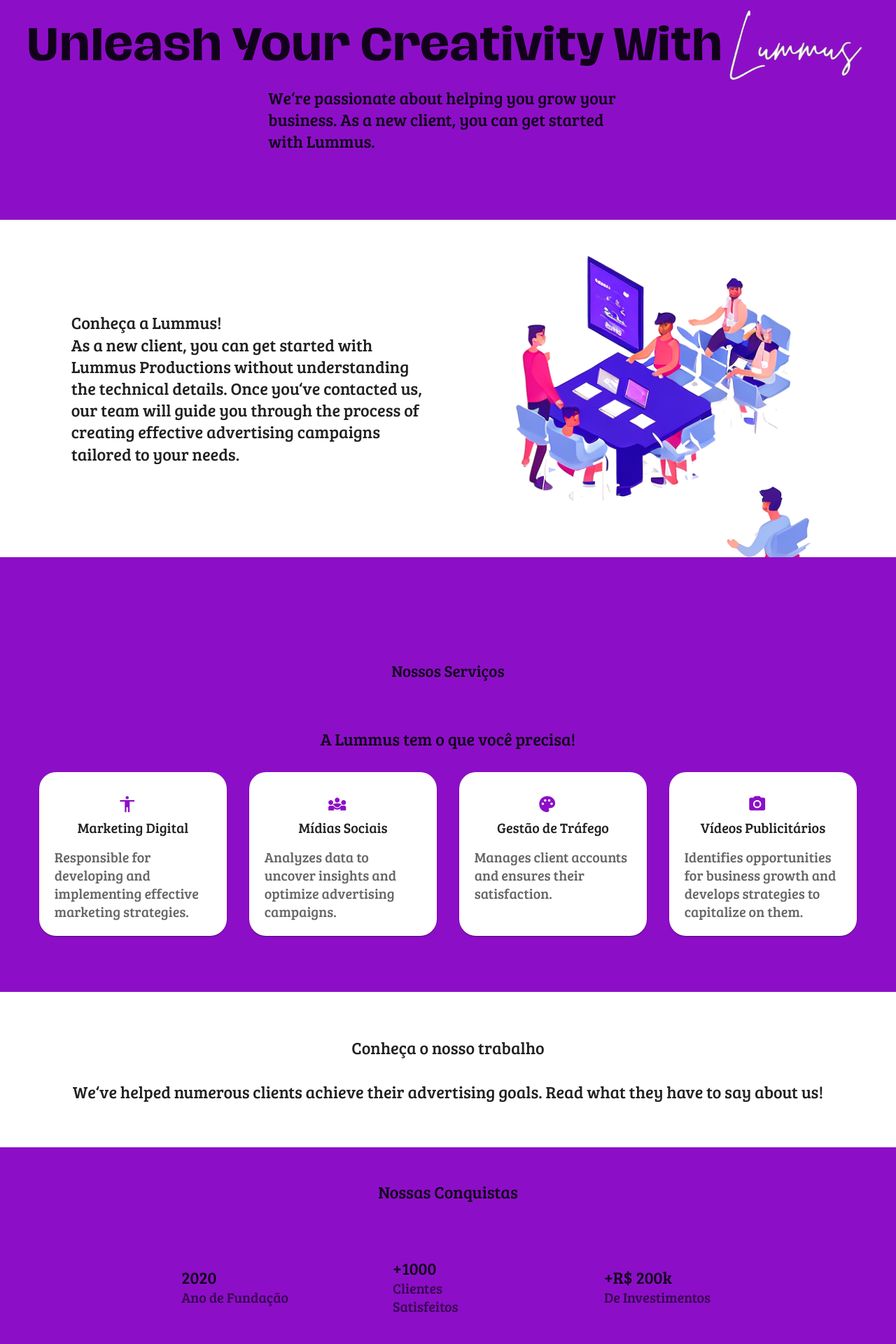
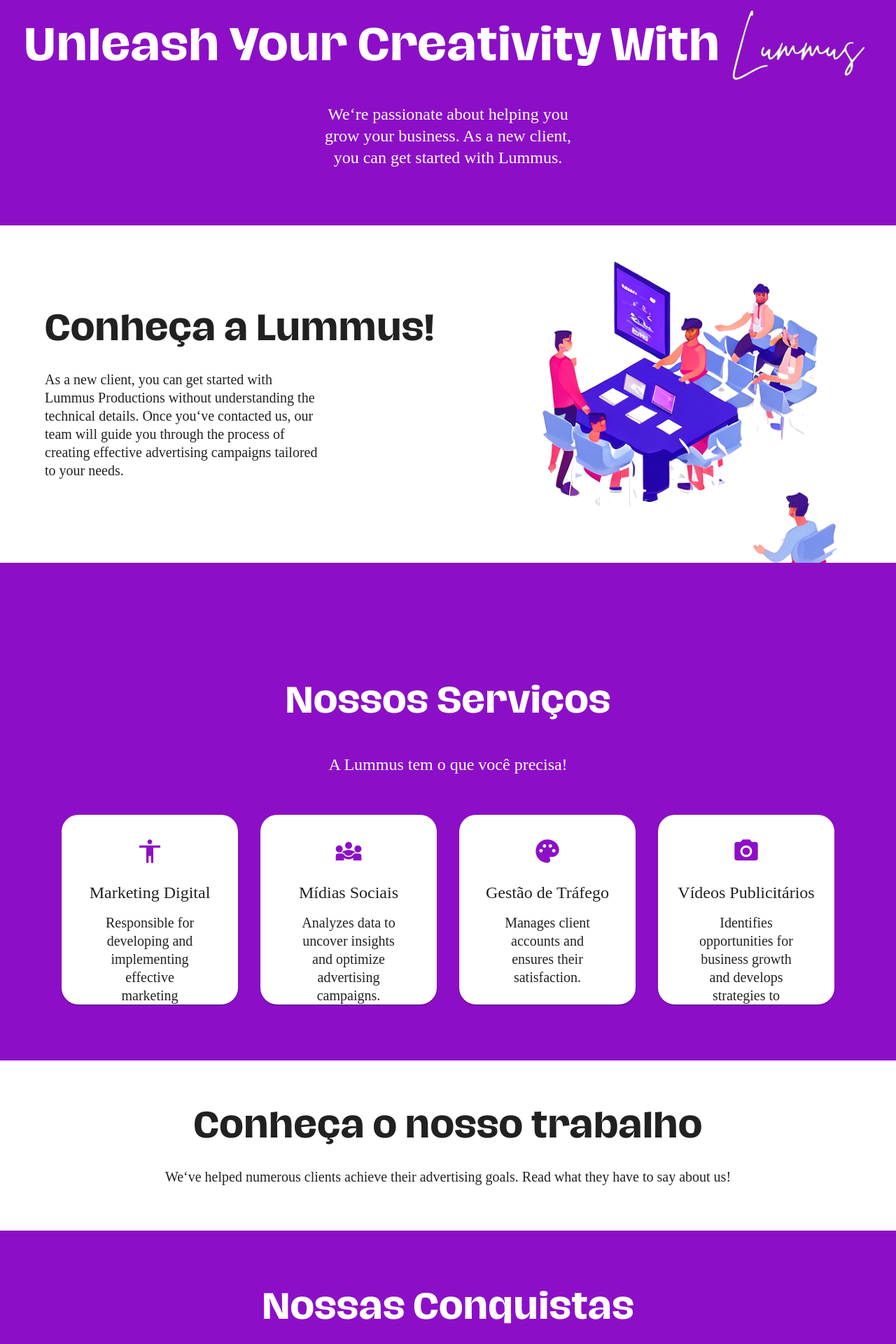
Before and after one commit to johannDeLaCruz/lummus_productions, a React (Vite) app: page / in a window 1280 px wide. Shown: the part 180-2100 px from the top of the page at 70% size. Built offline with nearby package versions, Linux system fonts and the light colour scheme.

Commit message:
fix(layout): :construction: fix layout and typography elements

```diff
--- a/src/components/AboutUs.jsx
+++ b/src/components/AboutUs.jsx
@@ -10,18 +10,19 @@
         <Stack
           direction={"row"}
           justifyContent={"center"}
-          spacing={8}
+          spacing={12}
           alignItems={"center"}
         >
-          <Box>
-            <Typography>Conheça a Lummus!</Typography>
-            <Typography width={"40ch"}>
+          <Stack spacing={4}>
+            <Typography variant="h2">Conheça a Lummus!</Typography>
+            <Typography width={"40ch"} variant="body2">
               As a new client, you can get started with Lummus Productions
               without understanding the technical details. Once you&lsquo;ve
               contacted us, our team will guide you through the process of
               creating effective advertising campaigns tailored to your needs.
             </Typography>
-          </Box>
+          </Stack>
+
           <img src="/src/assets/about_us_img.png" alt="about-us-img" />
         </Stack>
       </Container>
--- a/src/components/Bio.jsx
+++ b/src/components/Bio.jsx
@@ -17,7 +17,7 @@
           justifyContent={"space-between"}
           px={12}
         >
-          <Typography>
+          <Typography variant="h2" width={"6ch"}>
             Let&lsquo;s create something amazing together!
           </Typography>
           <Card sx={{ padding: 3 }}>
--- a/src/components/CallToAction.jsx
+++ b/src/components/CallToAction.jsx
@@ -7,9 +7,11 @@
   return (
     <Box py={16} component={"section"}>
       <Container maxWidth={"xl"}>
-        <Stack alignItems={"center"}>
-          <Typography>Eleve o seu negócio para outro nível</Typography>
-          <Typography>
+        <Stack alignItems={"center"} spacing={4}>
+          <Typography variant="h2">
+            Eleve o seu negócio para outro nível
+          </Typography>
+          <Typography variant="body2">
             Encontre os nossos experts e eleve a sua marca
           </Typography>
         </Stack>
--- a/src/components/HeroSection.jsx
+++ b/src/components/HeroSection.jsx
@@ -10,20 +10,19 @@
       component={"section"}
       sx={{
         backgroundColor: "primary.main",
+        color: "primary.contrastText",
       }}
       pt={14}
       pb={10}
     >
-      <Container
-        maxWidth={"xl"}
-        sx={{
-          display: "flex",
-          flexDirection: "column",
-          alignItems: "center",
-          justifyContent: "center",
-        }}
+      <Container maxWidth={"xl"}>
+        <Stack
+          direction={"column"}
+          spacing={3}
+          justifyContent={"center"}
+          alignItems={"center"}
         >
-        <Stack direction={"row"}>
+          <Stack direction={"row"} spacing={1}>
             <Typography
               variant="h1"
               sx={{ display: "flex", alignItems: "center" }}
@@ -32,10 +31,11 @@
             </Typography>
             <Logo height={120} logoColor="white" />
           </Stack>
-        <Typography variant="body1" paragraph sx={{ width: "40ch" }}>
-          We&lsquo;re passionate about helping you grow your business. As a new
-          client, you can get started with Lummus.
+          <Typography variant="body1" sx={{ width: "30ch" }} align="center">
+            We&lsquo;re passionate about helping you grow your business. As a
+            new client, you can get started with Lummus.
           </Typography>
+        </Stack>
       </Container>
     </Box>
   );
--- /dev/null
+++ b/src/components/Icon.jsx
@@ -0,0 +1,12 @@
+import PropTypes from "prop-types";
+
+const Icon = ({ icon: IconComponent, size }) => {
+  return <IconComponent style={{ fontSize: size }} />;
+};
+
+Icon.propTypes = {
+  icon: PropTypes.elementType.isRequired,
+  size: PropTypes.number,
+};
+
+export default Icon;
--- a/src/components/Milestones.jsx
+++ b/src/components/Milestones.jsx
@@ -23,16 +23,29 @@
   ];
 
   return (
-    <Box sx={{ backgroundColor: "primary.main" }} component={"section"} py={6}>
+    <Box
+      sx={{ backgroundColor: "primary.main", color: "primary.contrastText" }}
+      component={"section"}
+      py={10}
+    >
       <Container maxWidth={"xl"}>
         <Stack spacing={8} alignItems={"center"}>
-          <Typography>Nossas Conquistas</Typography>
+          <Typography variant="h2">Nossas Conquistas</Typography>
           <List sx={{ display: "flex", flexDirection: "row", gap: 18 }}>
             {milestonesList.map((milestone, index) => (
               <ListItem key={index} disablePadding>
                 <ListItemText
                   primary={milestone.title}
+                  primaryTypographyProps={{
+                    variant: "h4",
+                    component: "span",
+                    align: "center",
+                  }}
                   secondary={milestone.description}
+                  secondaryTypographyProps={{
+                    variant: "body1",
+                    color: "primary.contrastText",
+                  }}
                 />
               </ListItem>
             ))}
--- a/src/components/Portfolio.jsx
+++ b/src/components/Portfolio.jsx
@@ -8,8 +8,8 @@
     <Box component={"section"} py={8}>
       <Container maxWidth={"xl"}>
         <Stack spacing={4} alignItems={"center"}>
-          <Typography>Conheça o nosso trabalho</Typography>
-          <Typography>
+          <Typography variant="h2">Conheça o nosso trabalho</Typography>
+          <Typography variant="body2">
             We&lsquo;ve helped numerous clients achieve their advertising goals.
             Read what they have to say about us!
           </Typography>
--- a/src/components/Services.jsx
+++ b/src/components/Services.jsx
@@ -10,28 +10,29 @@
 import CardHeader from "@mui/material/CardHeader";
 import CardContent from "@mui/material/CardContent";
 import Container from "@mui/material/Container";
+import Icon from "./Icon";
 
 const Services = () => {
   const services = [
     {
-      icon: <AccessibilityIcon />,
+      icon: AccessibilityIcon,
       title: "Marketing Digital",
       description:
         "Responsible for developing and implementing effective marketing strategies.",
     },
     {
-      icon: <Diversity3Icon />,
+      icon: Diversity3Icon,
       title: "Mídias Sociais",
       description:
         "Analyzes data to uncover insights and optimize advertising campaigns.",
     },
     {
-      icon: <PaletteIcon />,
+      icon: PaletteIcon,
       title: "Gestão de Tráfego",
       description: "Manages client accounts and ensures their satisfaction.",
     },
     {
-      icon: <CameraAltIcon />,
+      icon: CameraAltIcon,
       title: "Vídeos Publicitários",
       description:
         "Identifies opportunities for business growth and develops strategies to capitalize on them.",
@@ -44,45 +45,50 @@
       pt={14}
       pb={10}
     >
-      <Container
-        maxWidth={"xl"}
-        sx={{
-          display: "flex",
-          flexDirection: "column",
-          alignItems: "center",
-        }}
-      >
-        <Stack alignItems={"center"}>
-          <Typography variant="h6" py={4}>
-            Nossos Serviços
-          </Typography>
-          <Typography variant="p" py={4}>
+      <Container maxWidth={"xl"}>
+        <Stack
+          spacing={6}
+          alignItems={"center"}
+          sx={{ color: "primary.contrastText" }}
+          py={7}
+        >
+          <Typography variant="h2">Nossos Serviços</Typography>
+          <Typography variant="body1">
             A Lummus tem o que você precisa!
           </Typography>
         </Stack>
-        <Grid container spacing={4} px={4}>
+        <Grid container spacing={4} px={8}>
           {services.map((service, index) => (
             <Grid item xs={12} sm={6} md={3} key={index}>
               <Card sx={{ padding: 2 }}>
                 <CardHeader
-                  avatar={<Box color={"primary.main"}>{service.icon}</Box>}
+                  avatar={
+                    <Box color={"primary.main"}>
+                      <Icon icon={service.icon} size={40} />
+                    </Box>
+                  }
                   title={service.title}
+                  titleTypographyProps={{
+                    variant: "h3",
+                  }}
                   sx={{
                     display: "flex",
                     flexDirection: "column",
-                    paddingInline: 0
+                    paddingInline: 0,
+                    gap: 2,
+                    ".MuiCardHeader-avatar": {
+                      margin: 0,
+                    },
                   }}
-
                 />
                 <CardContent
                   sx={{ display: "flex", justifyContent: "center", p: 0 }}
                 >
                   <Typography
                     variant="body2"
-                    color="textSecondary"
-                    component="p"
-                    height={"8ch"}
-                    width={"21ch"}
+                    align="center"
+                    height={"9ch"}
+                    width={"15ch"}
                   >
                     {service.description}
                   </Typography>
--- a/src/components/Testimonials.jsx
+++ b/src/components/Testimonials.jsx
@@ -37,25 +37,39 @@
   ];
 
   return (
-    <Box sx={{ backgroundColor: "primary.main" }} component={"section"} py={10}>
+    <Box
+      sx={{ backgroundColor: "primary.main", color: "primary.contrastText" }}
+      component={"section"}
+      py={10}
+    >
       <Container maxWidth="xl">
-        <Stack alignItems={"center"} spacing={6} paddingBlock={4}>
-          <Typography>Ouça o que os nossos clientes têm a dizer!</Typography>
-          <Typography>
+        <Stack alignItems={"center"} spacing={6} py={8}>
+          <Typography variant="h2">
+            Ouça o que os nossos clientes têm a dizer!
+          </Typography>
+          <Typography variant="body2">
             Check out what our satisfied clients have to say about our services.
           </Typography>
         </Stack>
-        <Stack direction={"row"} spacing={6}>
+        <Stack direction={"row"} spacing={6} px={4} justifyContent={"center"}>
           {testimonialsItems.map((item, index) => (
-            <Card key={index} sx={{ p: 4 }}>
+            <Card key={index} sx={{ p: 2 }}>
               <CardContent>
                 {item.rating}
-                <Typography>{item.description}</Typography>
+                <Typography variant="body2" width={"16ch"} height={"12ch"}>
+                  {item.description}
+                </Typography>
               </CardContent>
               <CardHeader
                 avatar={item.avatar}
                 title={item.title}
+                titleTypographyProps={{
+                  variant: "button",
+                  component: "h3",
+                  textTransform: "none",
+                }}
                 subheader={item.subtitle}
+                subheaderTypographyProps={{ variant: "subtitle1" }}
               />
             </Card>
           ))}
--- a/src/themes/theme.js
+++ b/src/themes/theme.js
@@ -24,30 +24,42 @@
     },
     h2: {
       fontFamily: "'Hagrid'",
-      fontSize: "2.25rem",
+      fontSize: "3rem",
       fontWeight: 700,
     },
     h3: {
-      fontFamily: "'Hagrid'",
+      fontFamily: "Montserrat",
       fontSize: "1.5rem",
-      fontWeight: 700,
+      fontWeight: 400,
+    },
+    h4: {
+      fontFamily: "Montserrat",
+      fontSize: "3.25rem",
+      fontWeight: 400,
+      lineHeight: 1.3,
+      letterSpacing: "-0.2rem",
     },
     body1: {
-      fontFamily: "Bree Serif",
+      fontFamily: "Montserrat",
       fontSize: "1.5rem",
-      fontWeight: 400,
+      fontWeight: 300,
       lineHeight: 1.3,
     },
     body2: {
-      fontFamily: "Bree Serif",
+      fontFamily: "Montserrat",
       fontSize: "1.25rem",
-      fontWeight: 400,
+      fontWeight: 300,
       lineHeight: 1.3,
     },
     button: {
       fontFamily: "Bree Serif",
       fontSize: "1rem",
       fontWeight: 400,
+    },
+    subtitle1: {
+      fontFamily: "Montserrat",
+      fontSize: "0.875rem",
+      fontWeight: 300,
     },
   },
   components: {
```
Lines whose indentation alone changed are shown as unchanged.
